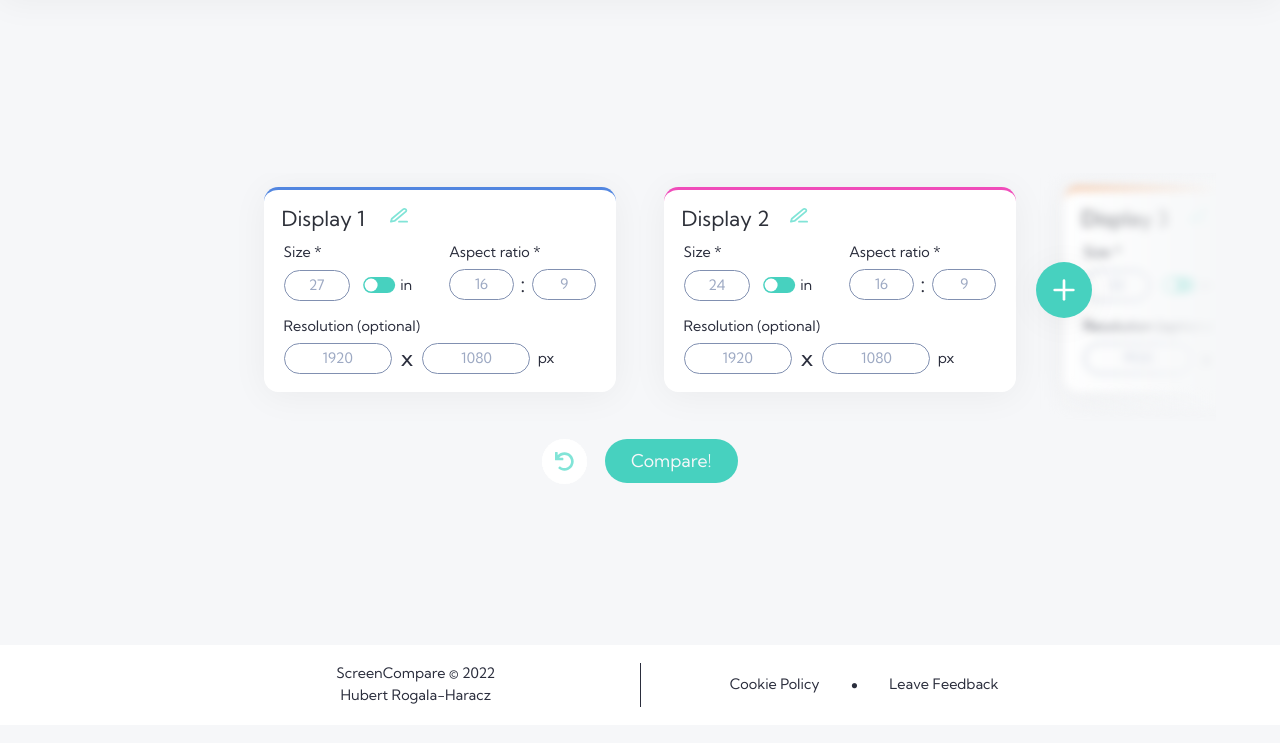
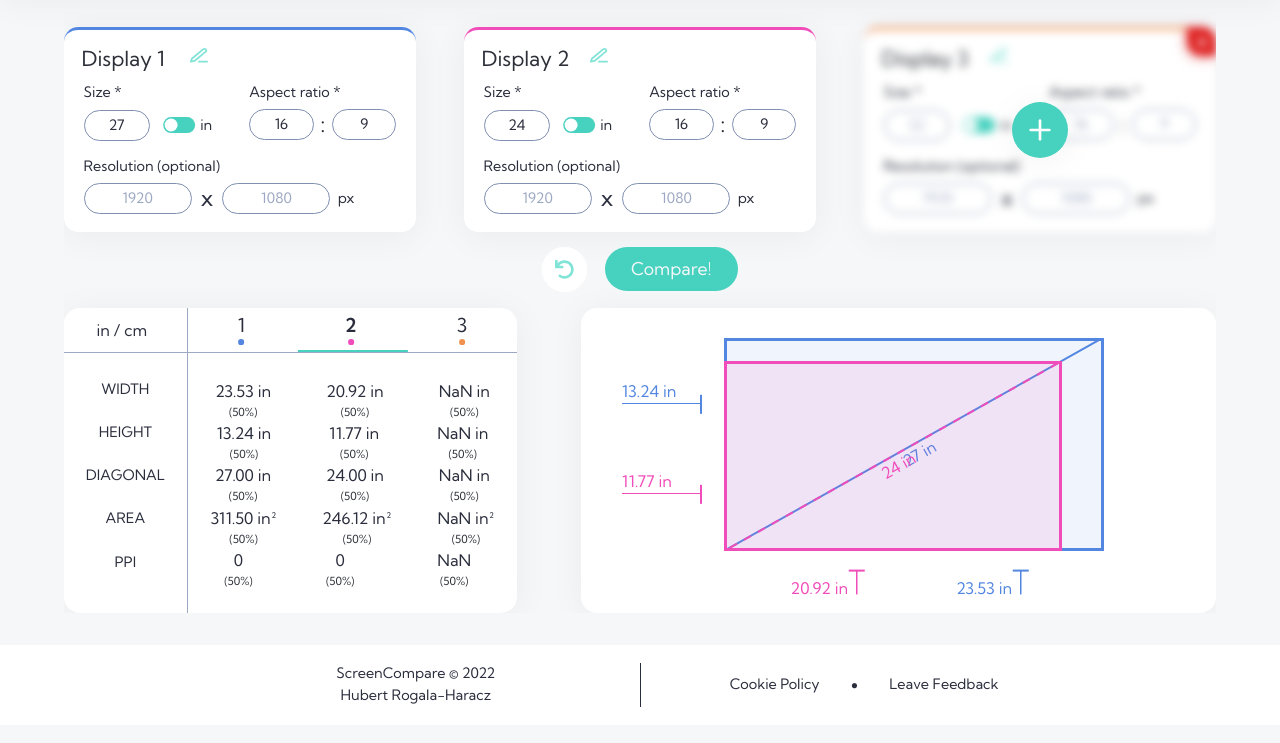
Before and after one commit to hubertrh/screen-compare-vanilla, a plain HTML site: page index.html in a window 1280 px wide. Shown: the part 75-818 px from the top of the page. Drawn offline with Linux system fonts and the light colour scheme.

Commit message:
Add table details values logic

```diff
--- a/app.js
+++ b/app.js
@@ -177,6 +177,8 @@ const handleComparison = () => {
   const resolutions = Array.from(document.querySelectorAll(".res-input")).map((field) =>
     Number(field.value.replace(/,/g, "."))
   );
+  let sides = [];
+
   console.log(`diagonals --> ${diagonals}`);
   // console.log(`units --> ${units}`);
   console.log(`ratios --> ${ratios}`);
@@ -191,8 +193,6 @@ const handleComparison = () => {
   console.log(`diagonals (cm) --> ${diagonals}`);
 
   const calculate = () => {
-    let sides = [];
-
     const calculateSides = () => {
       // Calculate screens' sides from diagonal and aspect ratio values
       diagonals.forEach((diagonal, index) => {
@@ -392,7 +392,45 @@ const handleComparison = () => {
     thirdScreenElement.classList.remove("hidden");
   }
 
+  const handleResultsTable = () => {
+    const valueRows = document.querySelectorAll(".values__row");
+
+    // Width
+    [...valueRows[0].children].forEach((child, index) => {
+      child.textContent = `${Number(sides[index * 2] / 2.54).toFixed(2)} in`;
+    });
+
+    // Height
+    [...valueRows[1].children].forEach((child, index) => {
+      child.textContent = `${Number(sides[index * 2 + 1] / 2.54).toFixed(2)} in`;
+    });
+
+    // Diagonal
+    [...valueRows[2].children].forEach((child, index) => {
+      child.textContent = `${Number(diagonals[index] / 2.54).toFixed(2)} in`;
+    });
+
+    // Area
+    [...valueRows[3].children].forEach((child, index) => {
+      child.textContent = `${Number(
+        (sides[index * 2] / 2.54) * (sides[index * 2 + 1] / 2.54)
+      ).toFixed(2)} in²`;
+    });
+
+    // PPI
+    [...valueRows[4].children].forEach((child, index) => {
+      const resDiagonal = Math.round(
+        Number(Math.sqrt(resolutions[index * 2] ** 2 + resolutions[index * 2 + 1] ** 2))
+      );
+      const ppi = Math.round(Number(resDiagonal / (diagonals[index] / 2.54)));
+      child.textContent = ppi.toString();
+    });
+
+    // FIXME: zeroes after number rounding
+  };
+
   calculate();
+  handleResultsTable();
 };
 
 const handleResultsLayout = () => {
@@ -559,8 +597,8 @@ const updateYear = () => {
 
 window.addEventListener("load", () => {
   updateYear();
+  compareButton.click(); // TEMP
   appendKofi();
-  // compareButton.click(); // TEMP
 });
 // END ON WINDOW LOAD
 
```
Also changed, not shown: index.html (+1 -0 lines).
